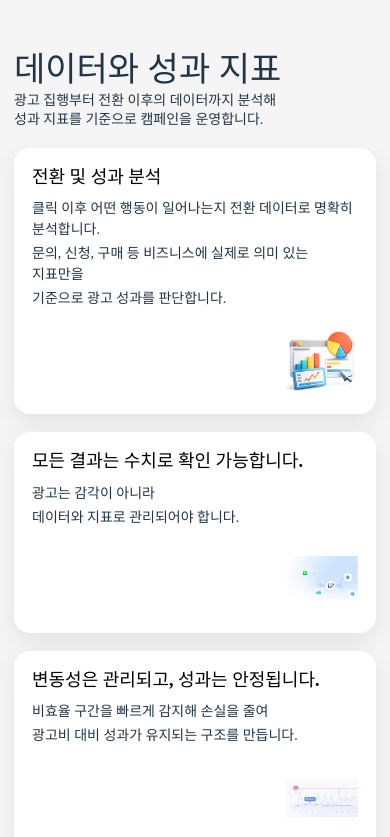
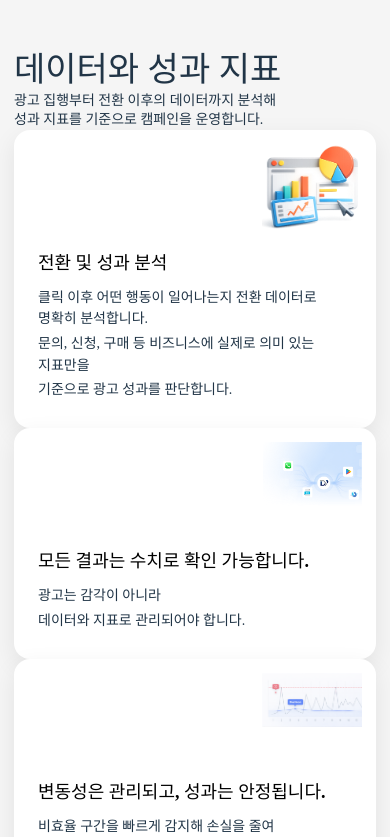
Before and after one commit to hsy1410-dev/daeyeon, a React (Vite) app: page / in a window 390 px wide. Shown: the part 4600-5437 px from the top of the page. Built offline with nearby package versions, Linux system fonts and the light colour scheme.

Commit message:
Update App.css

```diff
--- a/src/App.css
+++ b/src/App.css
@@ -854,30 +854,36 @@ button:hover {
 
 
 /* =========================
-   2) 아래 '데이터와 성과 지표' 카드 전용
-   (텍스트 + 오른쪽 이미지)
-========================= */
 .metricWrap {
   display: flex;
   flex-direction: column;
-  gap: 18px;
-  margin-top: 18px;
+  gap: 20px;
 }
 
+/* 카드 */
 .metricCard {
-  display: flex;
-  align-items: center;
-  justify-content: space-between;
-
-  padding: 22px;
+  position: relative;
+  padding: 28px 24px 24px;
+  background: #fff;
   border-radius: 16px;
-  background: #fff;
   box-shadow: 0 8px 24px rgba(0,0,0,0.08);
+  overflow: hidden;
 }
 
+/* 🔥 이미지: 우측 상단 크게 */
+.metricImg {
+  position: absolute;
+  top: 18px;
+  right: 18px;
+
+  width: 140px;          /* 크게 */
+  height: auto;
+  object-fit: contain;
+}
+
+/* 텍스트는 이미지 아래 + 왼쪽부터 */
 .metricText {
-  flex: 1;
-  min-width: 0;              /* 긴 문장 줄바꿈 안정 */
+  margin-top: 120px;     /* 이미지 아래로 밀기 */
 }
 
 .metricText h2 {
@@ -891,39 +897,23 @@ button:hover {
   margin: 3px 0;
 }
 
-.metricImg {
-  width: 96px;
-  height: 96px;
-  object-fit: contain;
-  flex-shrink: 0;
-  margin-left: 14px;
-  display: block;
-}
-
-
-/* ✅ 모바일: 카드 내부 세로 전환 + 이미지는 오른쪽 아래 */
+/* ✅ 모바일 반응형 */
 @media (max-width: 768px) {
-  .metricCard {
-    flex-direction: column;
-    align-items: flex-start;
-    gap: 12px;
-    padding: 18px;
+  .metricImg {
+    width: 100px;
+    top: 14px;
+    right: 14px;
   }
 
-  .metricImg {
-    width: 72px;
-    height: 72px;
-    margin-left: 0;
-    align-self: flex-end;
+  .metricText {
+    margin-top: 92px;
   }
 
   .metricText h2 {
     font-size: 18px;
-    line-height: 1.25;
   }
 
   .metricText p {
     font-size: 14px;
-    line-height: 1.5;
   }
 }
```
